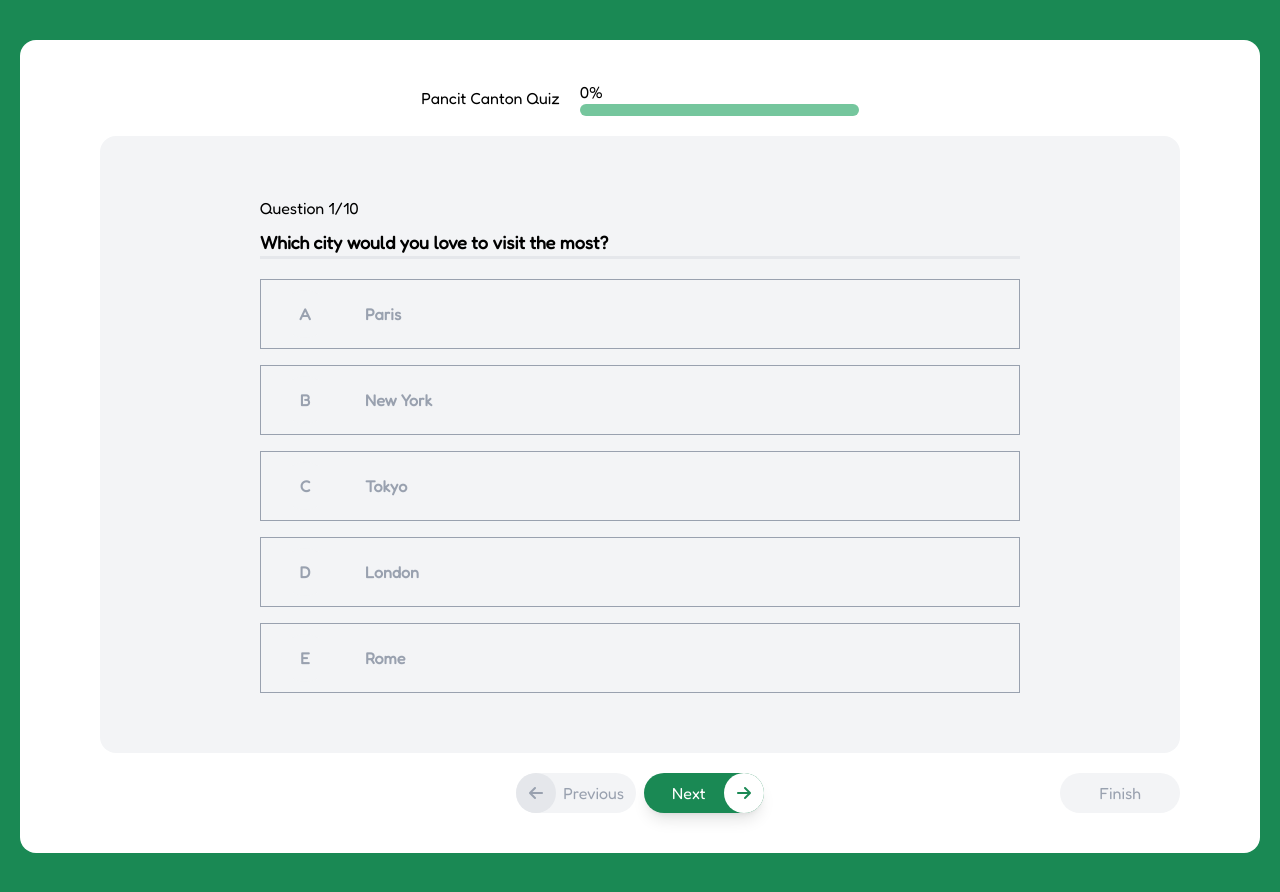
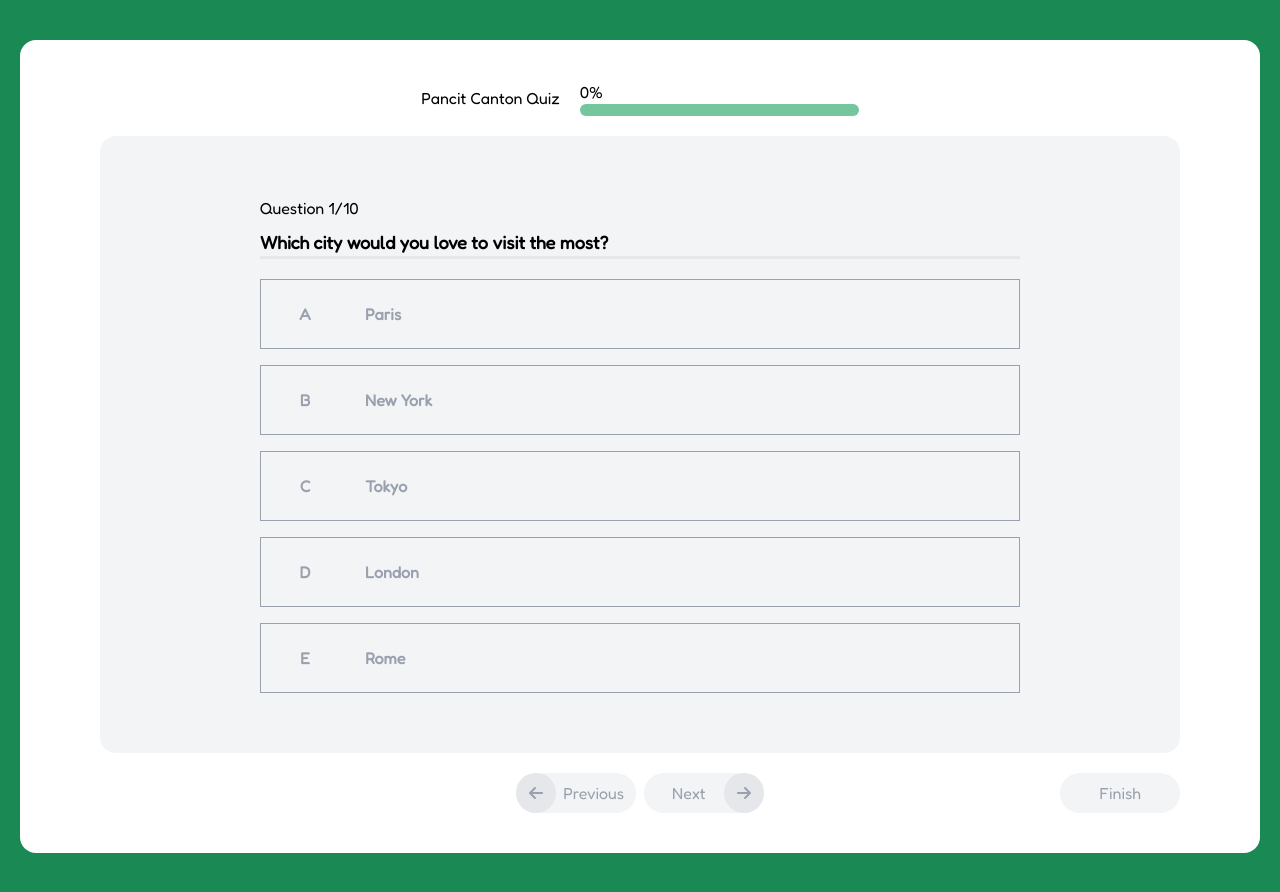
Before and after one commit to ajogerio/pancit-canton-quiz, a React (Vite) app: page /quiz in a window 1280 px wide. Built offline with nearby package versions, Linux system fonts and the light colour scheme.

Commit message:
fix: remove else statement in enabling the next button to fix first question enable bug

```diff
--- a/src/features/quiz/QuizPage.jsx
+++ b/src/features/quiz/QuizPage.jsx
@@ -18,8 +18,8 @@ export default function QuizPage() {
 
   // this will check if the navigation buttons can be selected or not
   const [enableNextButton, setEnableNextButton] = useState(false);
-  const [enableBackButton, setEnableBackButton] = useState(true);
-  const [enableFinishButton, setEnableFinishButton] = useState(true);
+  const [enableBackButton, setEnableBackButton] = useState(false);
+  const [enableFinishButton, setEnableFinishButton] = useState(false);
 
   useEffect(() => {
     console.log(progress);
@@ -36,8 +36,6 @@ export default function QuizPage() {
     // check if we can enable the next button
     if (questionNumber === questionsTotal) {
       setEnableNextButton(false);
-    } else {
-      setEnableNextButton(true);
     }
   }, [questionNumber, questionsTotal]);
 
```
